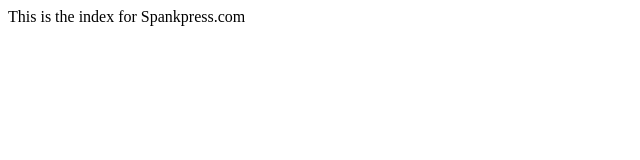
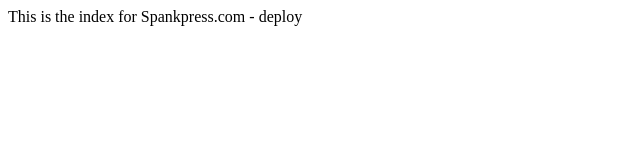
Before and after one commit to alexscg/spankpress, a website: page index.html in a window 1280 px wide. Shown: the full height of the page, 0-640 px from the left. Drawn offline with Linux system fonts and the light colour scheme.

Commit message:
Update index.html

```diff
--- a/index.html
+++ b/index.html
@@ -1 +1 @@
-<div>This is the index for Spankpress.com</div>
+<div>This is the index for Spankpress.com - deploy</div>
```
